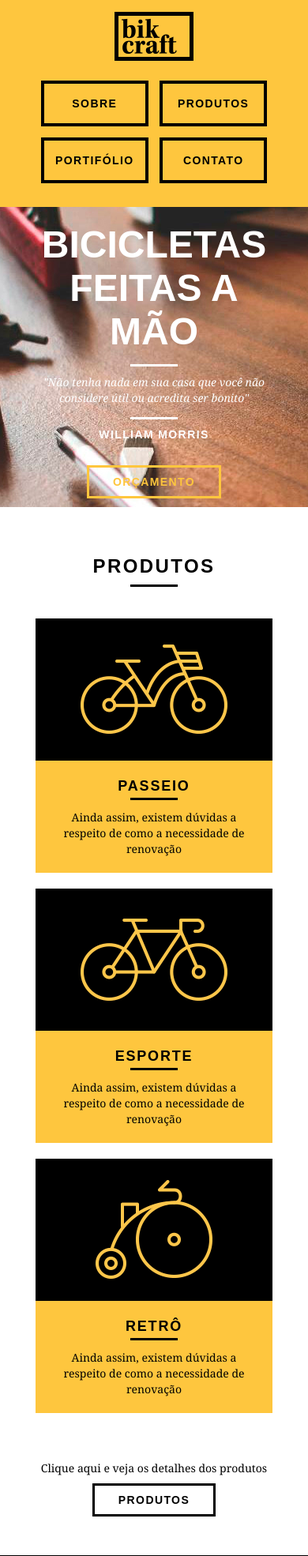
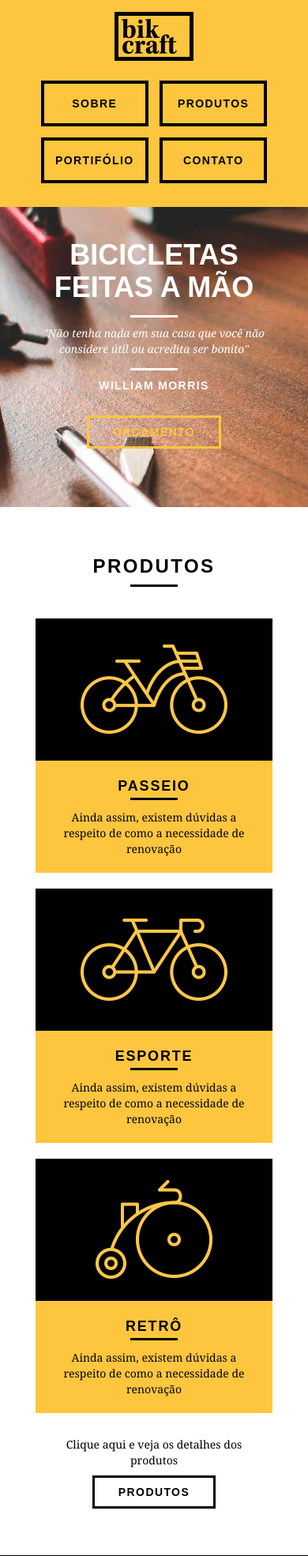
Before and after one commit to BricksSoldier2094/bikcraft.github.io, a PHP site: page /index.html in a window 390 px wide. Shown: the top 1970 px of the page at 79% size. Run offline with PHP 8.4, Linux system fonts and the light colour scheme.

Commit message:
Building responsive layout
Finalizado layout responsivo para pagina Home.

```diff
--- a/css/responsivo.css
+++ b/css/responsivo.css
@@ -1,5 +1,25 @@
 /*Estilo Telas médias*/
 @media only screen and (min-width: 768px) and (max-width: 959px){
+
+	/*Qualidade Home*/
+	.qualidade:after{
+		right: 66px;
+
+	}
+
+	.qualidade_lista li{
+		padding: 0 10px;
+	}
+
+	/*Footer redes sociais  Home*/
+	.footer_redes ul li a{
+		padding: 6px;
+	}
+
+	.footer_redes ul li a img{
+		width: 26px;
+		height: 26px;
+	}
 
 }
 
@@ -39,17 +59,28 @@
 	}
 
 	/*Introducao*/
-	.introducao{
+	.introducao, .introducao-interna{
 		margin-top: 0px;
-		padding-top: 20px;
+		padding-top: 40px;
 		background: url("../img/bg_smallScreens.jpg") no-repeat center;
 		background-size: cover;
+	}
+
+	.introducao h1, .introducao-interna h1{
+		font-size: 36px;
 	}
 
 	.qualidade img::after{
 		visibility: hidden;
 	}
 
+	/*Call*/
+	.call{
+		padding: 10px;
+	}
 
+	.qualidade:after{
+		display: none;
+	}
 
 }
```
